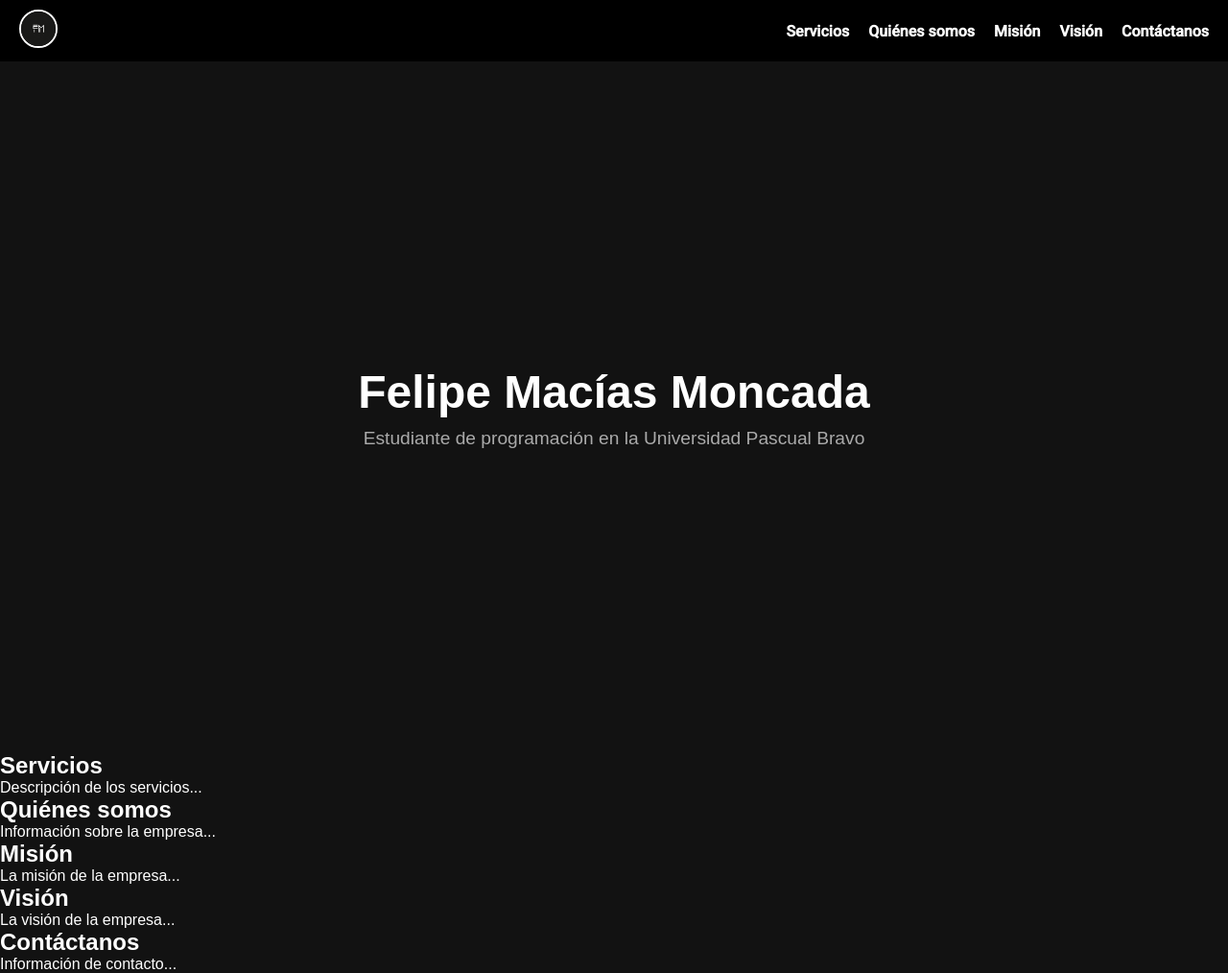
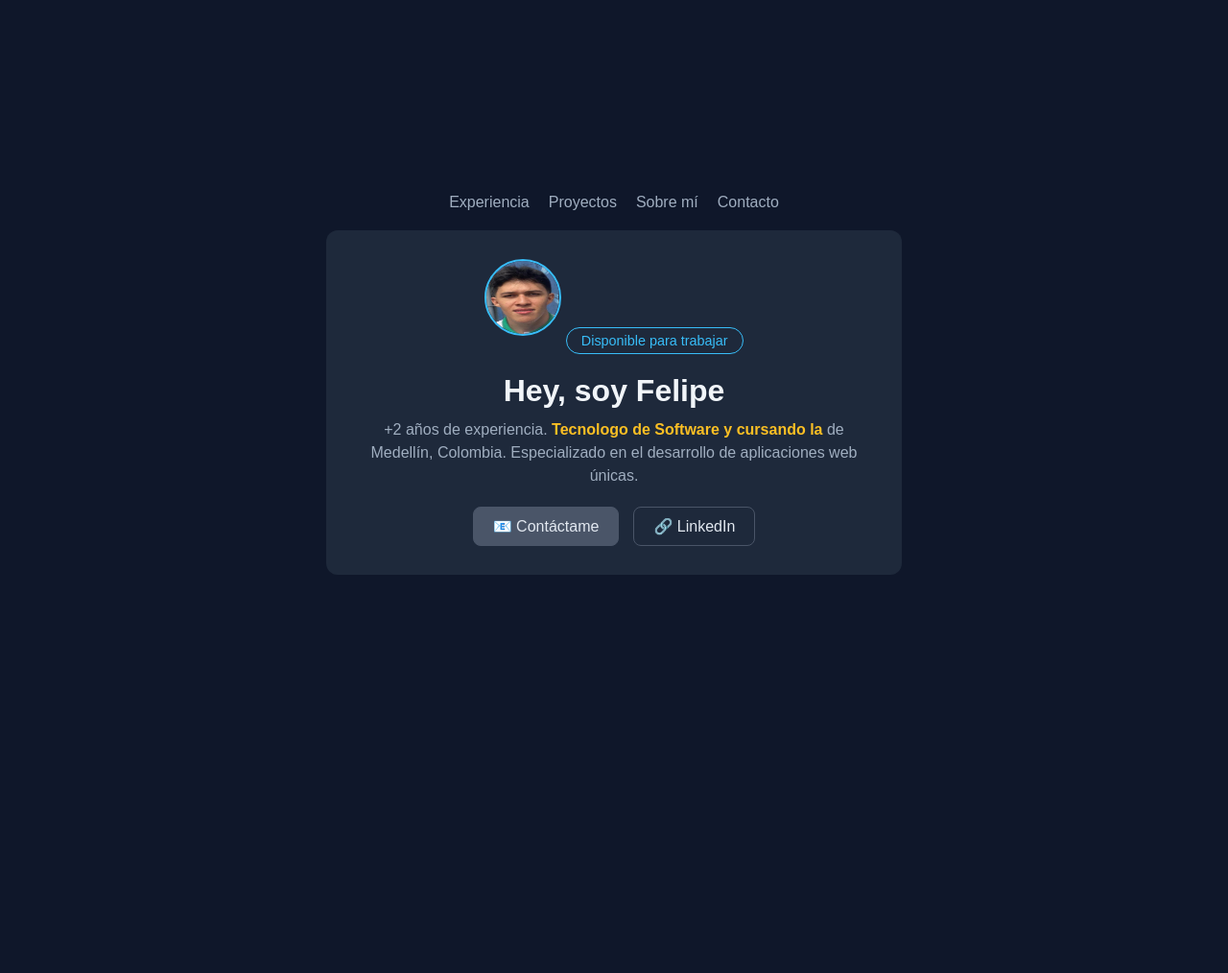
Before and after one commit to MaciasProgramete05/Portafolio-Felipe-Macias-Moncada, a plain HTML site: page index.html in a window 1280 px wide. Shown: the whole page at 96% size. After the commit the page ends 800 px from the top, so only its background shows below. Drawn offline with Linux system fonts and the light colour scheme.

Commit message:
Se añaden nuevas particularidades
Se añade imagen de felipe macias,tambien se modifica la pagina visual para que tenga otro aspecto mas bonito

```diff
--- a/index.html
+++ b/index.html
@@ -3,61 +3,35 @@
 <head>
     <meta charset="UTF-8">
     <meta name="viewport" content="width=device-width, initial-scale=1.0">
-    <title>Portfolio Felipe Macias</title>
-    <link rel="icon" href="images/FM.jpeg" type="image/x-icon">
+    <title>Perfil de Usuario</title>
     <link rel="stylesheet" href="styles.css">
-
 </head>
 <body>
-    <header>
-        <div class="logo">
-            <img src="images/FM.jpeg" alt="Logo FM">
-        </div>
-        <nav>
-            <ul>
-                <li><a href="#servicios">Servicios</a></li>
-                <li><a href="#quien-soy">Quiénes somos</a></li>
-                <li><a href="#mision">Misión</a></li>
-                <li><a href="#vision">Visión</a></li>
-                <li><a href="#contactame">Contáctanos</a></li>
-            </ul>
-        </nav>
-    </header>
 
-    <main>
-        <section class="hero fade-in">
-            <h1 class="animated-title">Felipe Macías Moncada</h1>
-            <p class="animated-description">Estudiante de programación en la Universidad Pascual Bravo</p>
-        </section>
+    <nav>
+        <ul>
+            <li><a href="#">Experiencia</a></li>
+            <li><a href="#">Proyectos</a></li>
+            <li><a href="#">Sobre mí</a></li>
+            <li><a href="#">Contacto</a></li>
+        </ul>
+    </nav>
 
 
-        <section id="servicios" class="fade-in">
-            <h2>Servicios</h2>
-            <p>Descripción de los servicios...</p>
-        </section>
+    <div class="profile-container">
+        <img src="images/Felipe.jpg" alt="Foto de perfil" class="profile-image">
 
-        <section id="quienes-somos" class="fade-in">
-            <h2>Quiénes somos</h2>
-            <p>Información sobre la empresa...</p>
-        </section>
+        <div class="status">Disponible para trabajar</div>
 
-        <section id="mision" class="fade-in">
-            <h2>Misión</h2>
-            <p>La misión de la empresa...</p>
-        </section>
+        <h1>Hey, soy Felipe</h1>
+        <p class="description">
+            +2 años de experiencia. <span class="highlight">Tecnologo de Software y cursando la </span> de Medellín, Colombia. Especializado en el desarrollo de aplicaciones web únicas.
+        </p>
 
-        <section id="vision" class="fade-in">
-            <h2>Visión</h2>
-            <p>La visión de la empresa...</p>
-        </section>
-
-        <section id="contactanos" class="fade-in">
-            <h2>Contáctanos</h2>
-            <p>Información de contacto...</p>
-        </section>
-    </main>
-
-
-    <script src="script.js"></script>
+        <div class="profile-buttons">
+            <a href="#" class="button contact-button">📧 Contáctame</a>
+            <a href="#" class="button linkedin-button">🔗 LinkedIn</a>
+        </div>
+    </div>
 </body>
 </html>
--- a/script.js
+++ b/script.js
@@ -1,23 +1,5 @@
 document.addEventListener("DOMContentLoaded", function() {
-    const faders = document.querySelectorAll('.fade-in');
-
-    const appearOptions = {
-        threshold: 0.5,
-        rootMargin: "0px 0px -50px 0px"
-    };
-
-    const appearOnScroll = new IntersectionObserver(function(entries, appearOnScroll) {
-        entries.forEach(entry => {
-            if (!entry.isIntersecting) {
-                return;
-            } else {
-                entry.target.classList.add('show');
-                appearOnScroll.unobserve(entry.target);
-            }
-        });
-    }, appearOptions);
-
-    faders.forEach(fader => {
-        appearOnScroll.observe(fader);
+    document.querySelectorAll('.fade-in').forEach(element => {
+        element.classList.add('show');
     });
 });
--- a/styles.css
+++ b/styles.css
@@ -1,5 +1,3 @@
-/* Importar Google Fonts para el nav */
-@import url('https://fonts.googleapis.com/css2?family=Roboto:wght@500&display=swap');
 
 * {
     margin: 0;
@@ -9,138 +7,115 @@
 
 body {
     font-family: Arial, sans-serif;
-    background-color: #121212;
-    color: #fff;
+    background-color: #0f172a;
+    color: #e2e8f0;
+    display: flex;
+    justify-content: center;
+    align-items: center;
+    min-height: 100vh;
+    flex-direction: column;
+    text-align: center;
 }
 
-header {
+
+nav ul {
+    list-style-type: none;
     display: flex;
-    justify-content: space-between;
-    align-items: center;
-    padding: 10px 20px;
-    background-color: #000;
+    gap: 20px;
+    margin-bottom: 20px;
 }
 
-/* Logo circular */
-.logo img {
-    height: 40px;
-    width: 40px;
-    border-radius: 50%;
-    border: 2px solid #fff;
-    transition: transform 0.3s;
-}
-
-.logo img:hover {
-    transform: scale(1.1);
-}
-
-/* Estilo del nav */
-nav ul {
-    list-style: none;
-    display: flex;
-    gap: 20px;
-}
-
-nav ul li a {
-    color: #fff;
+nav a {
+    color: #a0aec0;
     text-decoration: none;
-    font-weight: bold;
-    font-family: 'Roboto', sans-serif; /* Aplicar la fuente al nav */
-    position: relative;
+    font-weight: 500;
     transition: color 0.3s;
 }
 
-nav ul li a::after {
-    content: "";
-    position: absolute;
-    bottom: -5px;
-    left: 0;
-    width: 0;
-    height: 2px;
-    background-color: #fff;
-    transition: width 0.3s;
+nav a:hover {
+    color: #f1f5f9;
 }
 
-nav ul li a:hover {
-    color: #aaa;
-}
 
-nav ul li a:hover::after {
+.profile-container {
+    background-color: #1e293b;
+    padding: 30px;
+    border-radius: 12px;
+    max-width: 600px;
     width: 100%;
 }
 
-.hero {
-    display: flex;
-    flex-direction: column;
-    justify-content: center;
-    align-items: center;
-    height: calc(100vh - 80px);
-    background-color: #121212;
-    text-align: center;
+
+.profile-image {
+    width: 80px;
+    height: 80px;
+    border-radius: 50%;
+    margin-bottom: 10px;
+    border: 2px solid #38bdf8;
 }
 
-.animated-logo {
-    animation: zoomIn 1.5s ease-in-out;
+.status {
+    color: #38bdf8;
+    font-size: 0.9em;
+    border: 1px solid #38bdf8;
+    padding: 5px 15px;
+    border-radius: 20px;
+    display: inline-block;
+    margin-bottom: 20px;
 }
 
-.animated-logo:hover {
-    transform: scale(1.05);
+
+h1 {
+    font-size: 2em;
+    color: #f1f5f9;
+    margin-bottom: 10px;
 }
 
-@keyframes zoomIn {
-    from {
-        transform: scale(0.9);
-        opacity: 0;
-    }
-    to {
-        transform: scale(1);
-        opacity: 1;
-    }
+
+.description {
+    font-size: 1em;
+    color: #a0aec0;
+    line-height: 1.5;
+    margin-bottom: 20px;
 }
 
-.fade-in {
-    opacity: 0;
-    transition: opacity 0.8s ease-in-out;
+.description .highlight {
+    color: #fbbf24;
+    font-weight: bold;
 }
 
-.fade-in.show {
-    opacity: 1;
+
+.profile-buttons {
+    display: flex;
+    justify-content: center;
+    gap: 15px;
 }
 
-.animated-title {
-    font-size: 3rem;
-    font-weight: bold;
-    color: #fff;
-    animation: slide-in 1.5s ease-out forwards;
-    opacity: 0;
+.button {
+    color: #e2e8f0;
+    text-decoration: none;
+    padding: 10px 20px;
+    border-radius: 8px;
+    font-weight: 500;
+    display: flex;
+    align-items: center;
+    gap: 5px;
 }
 
-.animated-description {
-    font-size: 1.2rem;
-    color: #aaa;
-    margin-top: 10px;
-    animation: fade-up 2s ease-out forwards;
-    opacity: 0;
+.contact-button {
+    background-color: #4a5568;
+    border: 1px solid #4a5568;
+    transition: background-color 0.3s;
 }
 
-@keyframes slide-in {
-    0% {
-        transform: translateX(-100%);
-        opacity: 0;
-    }
-    100% {
-        transform: translateX(0);
-        opacity: 1;
-    }
+.linkedin-button {
+    background-color: transparent;
+    border: 1px solid #4a5568;
+    transition: background-color 0.3s;
 }
 
-@keyframes fade-up {
-    0% {
-        transform: translateY(20px);
-        opacity: 0;
-    }
-    100% {
-        transform: translateY(0);
-        opacity: 1;
-    }
+.contact-button:hover,
+.linkedin-button:hover {
+    background-color: #38bdf8;
+    color: #0f172a;
 }
```
Also changed, not shown: images/Felipe.jpg (added).
